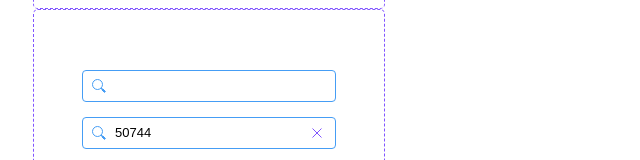
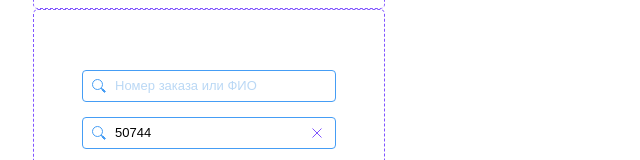
Before and after one commit to BVyacheslav/admin-panel, a React (Create React App) app: page / in a window 1280 px wide. Shown: the part 391-551 px from the top of the page, without its empty margins (271-911 px from the left). Built offline with nearby package versions, Linux system fonts and the light colour scheme.

Commit message:
Добавлен placeholder

```diff
--- a/src/App.js
+++ b/src/App.js
@@ -31,7 +31,7 @@ function App() {
       </div>
 
       <div class="wrapper__search-bar">
-        <Input search />
+        <Input search placeholder="Номер заказа или ФИО" />
         <Input search defaultValue="50744" placeholder="Номер заказа или ФИО" />
       </div>
 
```
